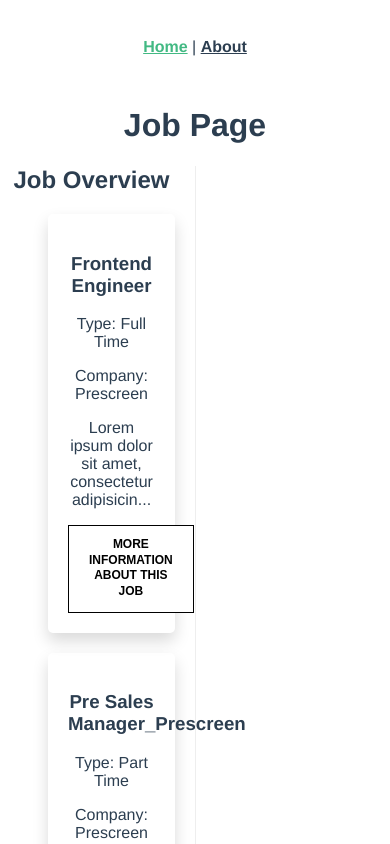
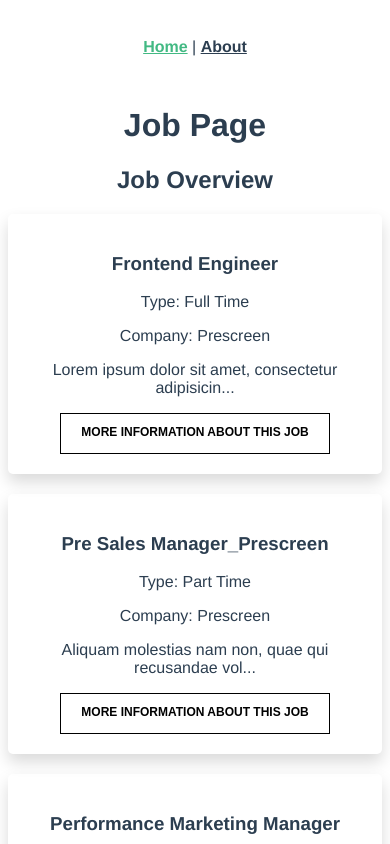
Before and after one commit to Zuwie/coding-challenge, a Vue app: page / in a window 390 px wide. Shown: the top 844 px of the page. Built offline with nearby package versions, Linux system fonts and the light colour scheme.

Commit message:
Fixes semantic error and optimizes mobile styles

```diff
--- a/src/components/JobItem.vue
+++ b/src/components/JobItem.vue
@@ -1,5 +1,5 @@
 <template>
-  <div class="jobitem">
+  <li class="jobitem">
     <h3 class="jobitem__title">
       {{ job.title }}
     </h3>
@@ -11,7 +11,7 @@
     <button class="button" @click="setActiveJob(job.id)">
       More information about this job
     </button>
-  </div>
+  </li>
 </template>
 
 <script>
--- a/src/views/Home.vue
+++ b/src/views/Home.vue
@@ -4,7 +4,7 @@
     <main class="content-container columns">
       <section>
         <h2>Job Overview</h2>
-        <ul>
+        <ul class="job-list">
           <job-item
             v-for="job in jobs"
             :key="job.id"
@@ -49,6 +49,7 @@ export default {
 .content-container {
   position: relative;
   &::after {
+    @media screen and (min-width: 1024px) {
       content: "";
       position: absolute;
       left: 50%;
@@ -59,15 +60,21 @@ export default {
       background: #eeeeee;
     }
   }
+}
 
 .columns {
   @media screen and (min-width: 1024px) {
     display: flex;
     justify-content: space-between;
-  }
 
     > * {
       width: calc(50% - 20px);
     }
   }
+}
+
+.job-list {
+  padding: 0;
+  margin: 0;
+}
 </style>
```
Lines whose indentation alone changed are shown as unchanged.
